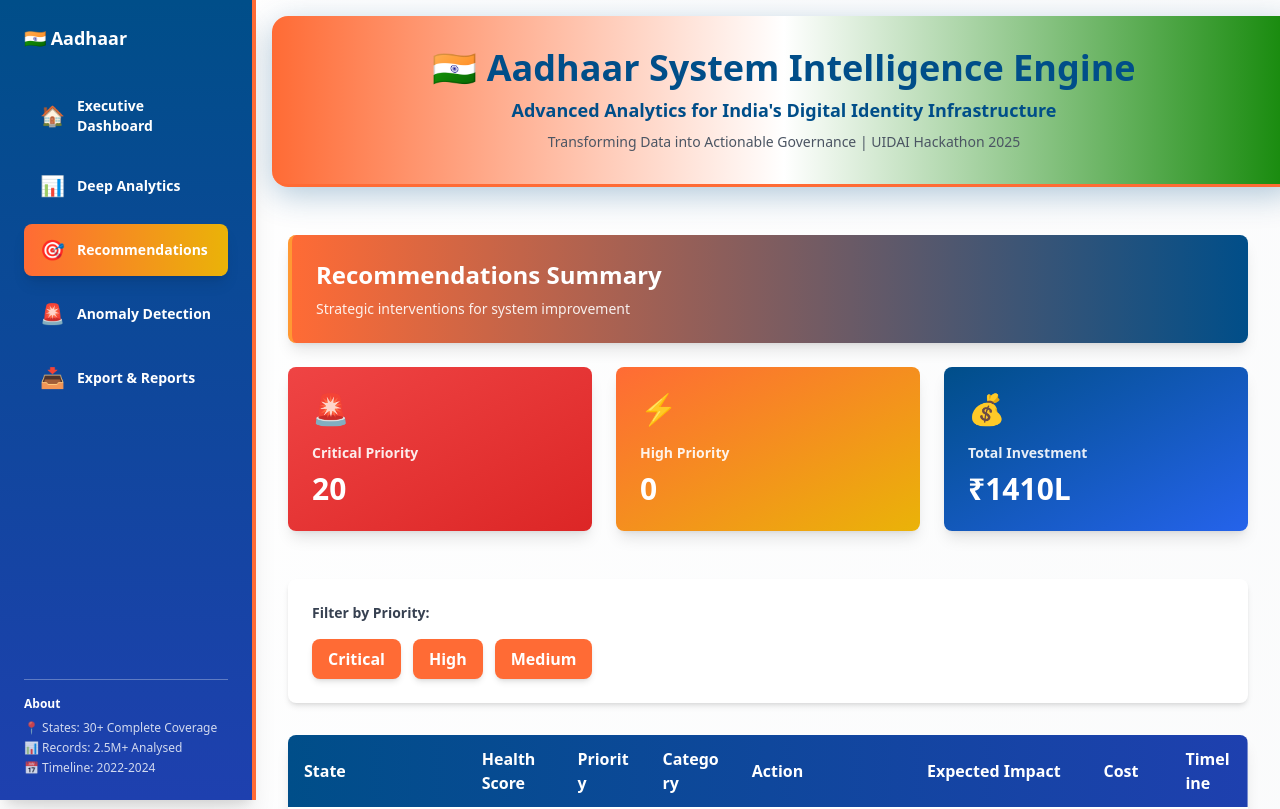
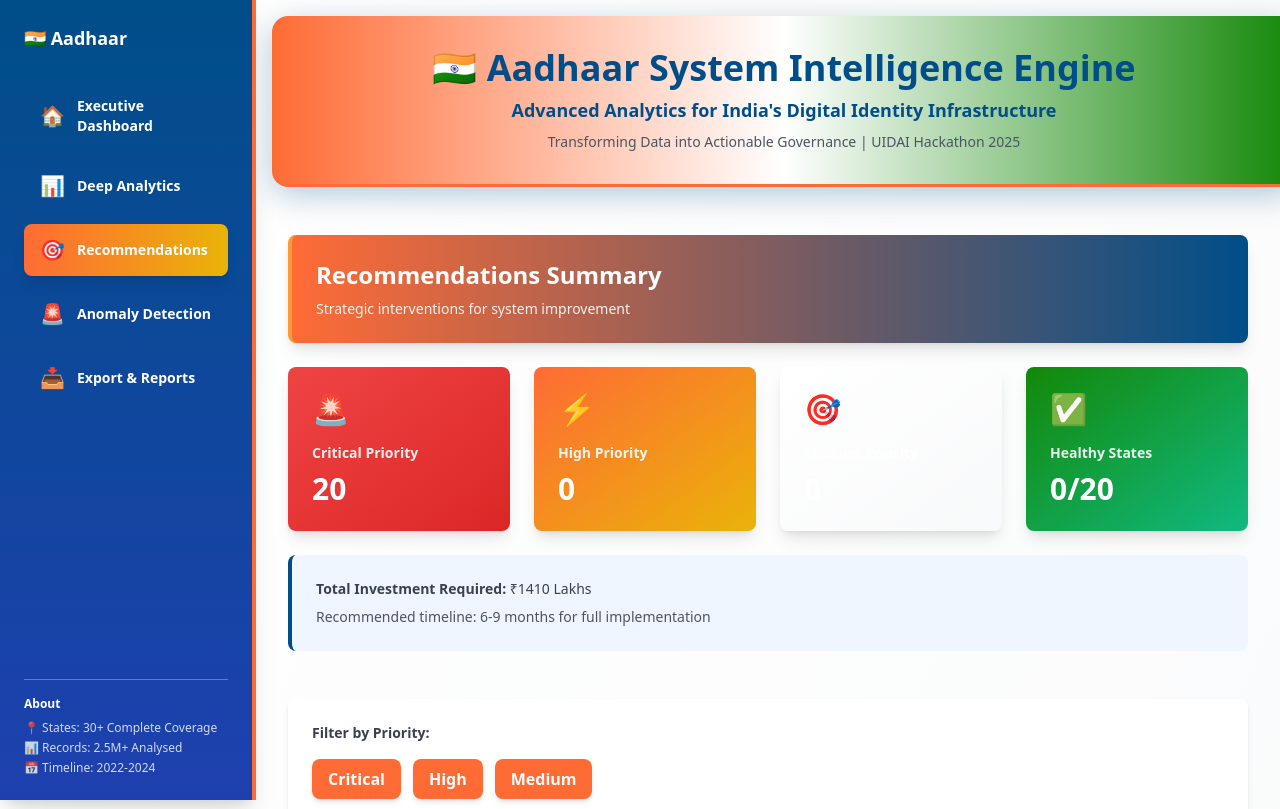
Before and after one commit to Tripathi-Nishant/Aadhaar-Intelligence-Engine, a React (Vite) app: page /recommendations in a window 1280 px wide. Shown: the top 809 px of the page. Built offline with nearby package versions, Linux system fonts and the light colour scheme.

Commit message:
completionId: cgen-1867195302fa4daab64f77fb268b30b6
cgen-1867195302fa4daab64f77fb268b30b6

```diff
--- a/client/pages/Recommendations.tsx
+++ b/client/pages/Recommendations.tsx
@@ -176,7 +176,7 @@ const Recommendations: React.FC = () => {
           title="Recommendations Summary"
           subtitle="Strategic interventions for system improvement"
         />
-        <div className="grid grid-cols-1 md:grid-cols-3 gap-6">
+        <div className="grid grid-cols-1 md:grid-cols-4 gap-6">
           <GradientCard
             icon="🚨"
             label="Critical Priority"
@@ -190,11 +190,25 @@ const Recommendations: React.FC = () => {
             gradient="orange"
           />
           <GradientCard
-            icon="💰"
-            label="Total Investment"
-            value={`₹${totalInvestment}L`}
-            gradient="blue"
+            icon="🎯"
+            label="Medium Priority"
+            value={mediumCount}
+            gradient="yellow"
           />
+          <GradientCard
+            icon="✅"
+            label="Healthy States"
+            value={`${healthyStates}/${totalStates}`}
+            gradient="green"
+          />
+        </div>
+        <div className="mt-6 bg-blue-50 rounded-lg p-6 border-l-4 border-aadhaar-blue">
+          <p className="text-sm text-gray-700 mb-2">
+            <span className="font-bold">Total Investment Required:</span> ₹{totalInvestment} Lakhs
+          </p>
+          <p className="text-sm text-gray-600">
+            Recommended timeline: {totalInvestment > 100 ? "6-9 months" : "3-6 months"} for full implementation
+          </p>
         </div>
       </section>
 
```
